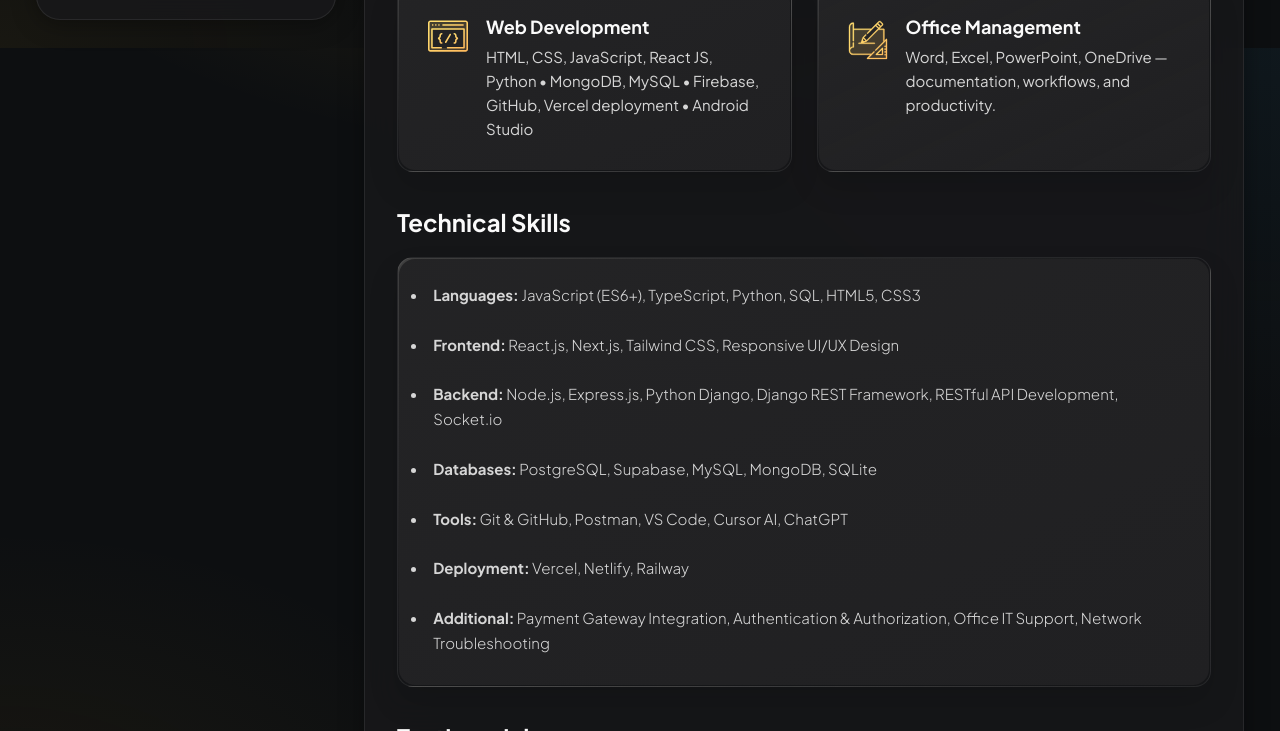
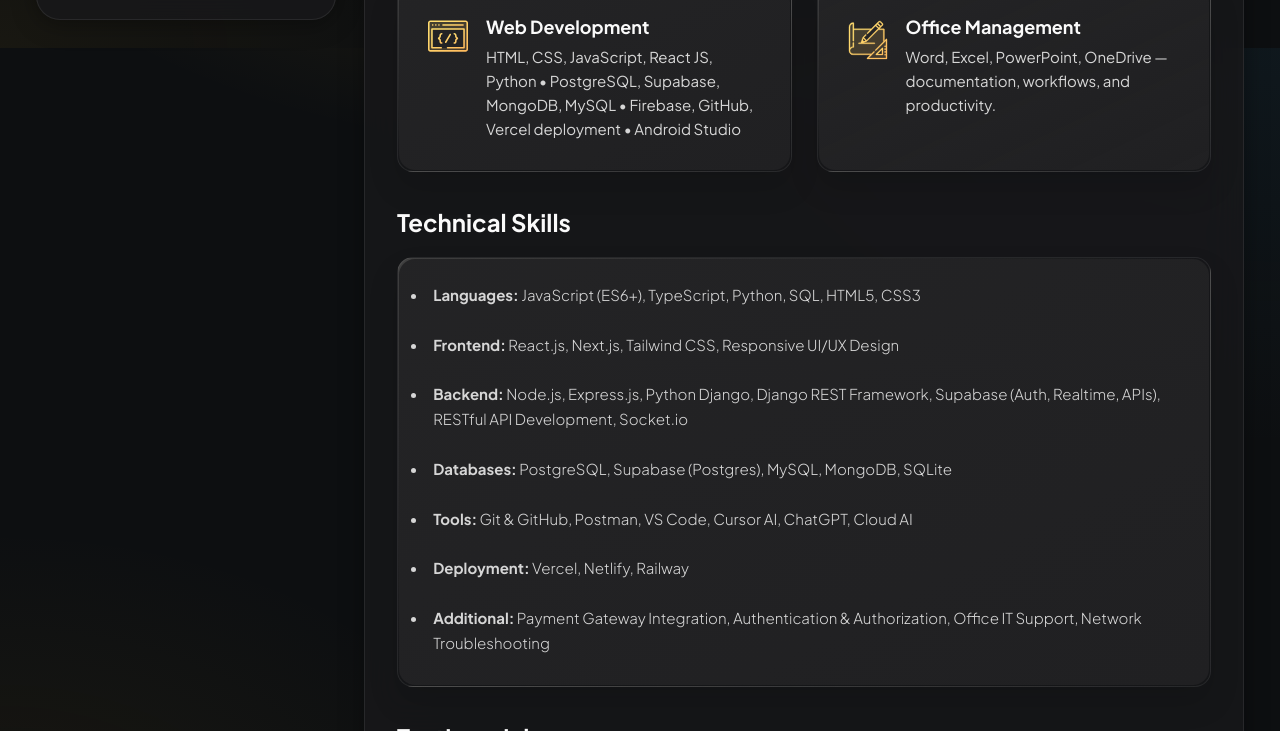
Before and after one commit to faizankhalid1234/portfolio-faizan, a website: page index.html in a window 1280 px wide. Shown: the part 752-1483 px from the top of the page. Drawn offline with nearby package versions, Linux system fonts and the light colour scheme.

Commit message:
Refine skills section with Supabase and Cloud AI.
Highlight Supabase across backend/database skill areas and improve skills visibility in metadata and tools listings.

Made-with: Cursor

```diff
--- a/index.html
+++ b/index.html
@@ -7,7 +7,7 @@
   <meta name="viewport" content="width=device-width, initial-scale=1.0">
   <title>Faizan Khalid | Full Stack Developer — Portfolio</title>
   <meta name="description" content="Faizan Khalid is a Full Stack Developer from Gujranwala, Pakistan. Portfolio, resume, and projects: React, Next.js, Node.js, Django, REST APIs, MongoDB, PostgreSQL, and modern web apps.">
-  <meta name="keywords" content="Faizan Khalid, Full Stack Developer, portfolio, React, Next.js, Node.js, Django, web developer Pakistan, Gujranwala, JavaScript, TypeScript, REST API, MongoDB, PostgreSQL, Vercel">
+  <meta name="keywords" content="Faizan Khalid, Full Stack Developer, portfolio, React, Next.js, Node.js, Django, Supabase, web developer Pakistan, Gujranwala, JavaScript, TypeScript, REST API, MongoDB, PostgreSQL, Vercel">
   <meta name="author" content="Faizan Khalid">
   <meta name="robots" content="index, follow">
   <meta name="theme-color" content="#12151a">
@@ -65,7 +65,7 @@
       "https://www.instagram.com/faizirajpoot845",
       "https://www.facebook.com/faizirajpoot845"
     ],
-    "knowsAbout": ["JavaScript", "TypeScript", "React", "Next.js", "Node.js", "Django", "REST APIs", "MongoDB", "PostgreSQL", "Web Development"]
+    "knowsAbout": ["JavaScript", "TypeScript", "React", "Next.js", "Node.js", "Django", "Supabase", "REST APIs", "MongoDB", "PostgreSQL", "Web Development"]
   }
   </script>
 </head>
@@ -296,7 +296,7 @@
                 <h4 class="h4 service-item-title">Web development</h4>
 
                 <p class="service-item-text">
-                  HTML, CSS, JavaScript, React JS, Python • MongoDB, MySQL • Firebase, GitHub, Vercel deployment • Android Studio
+                  HTML, CSS, JavaScript, React JS, Python • PostgreSQL, Supabase, MongoDB, MySQL • Firebase, GitHub, Vercel deployment • Android Studio
                 </p>
               </div>
 
@@ -332,9 +332,9 @@
           <ul class="skills-list content-card">
             <li class="skills-item"><strong>Languages:</strong> JavaScript (ES6+), TypeScript, Python, SQL, HTML5, CSS3</li>
             <li class="skills-item"><strong>Frontend:</strong> React.js, Next.js, Tailwind CSS, Responsive UI/UX Design</li>
-            <li class="skills-item"><strong>Backend:</strong> Node.js, Express.js, Python Django, Django REST Framework, RESTful API Development, Socket.io</li>
-            <li class="skills-item"><strong>Databases:</strong> PostgreSQL, Supabase, MySQL, MongoDB, SQLite</li>
-            <li class="skills-item"><strong>Tools:</strong> Git & GitHub, Postman, VS Code, Cursor AI, ChatGPT</li>
+            <li class="skills-item"><strong>Backend:</strong> Node.js, Express.js, Python Django, Django REST Framework, Supabase (Auth, Realtime, APIs), RESTful API Development, Socket.io</li>
+            <li class="skills-item"><strong>Databases:</strong> PostgreSQL, Supabase (Postgres), MySQL, MongoDB, SQLite</li>
+            <li class="skills-item"><strong>Tools:</strong> Git & GitHub, Postman, VS Code, Cursor AI, ChatGPT, Cloud AI</li>
             <li class="skills-item"><strong>Deployment:</strong> Vercel, Netlify, Railway</li>
             <li class="skills-item"><strong>Additional:</strong> Payment Gateway Integration, Authentication & Authorization, Office IT Support, Network Troubleshooting</li>
           </ul>
@@ -591,9 +591,9 @@
           <ul class="skills-list content-card">
             <li class="skills-item"><strong>Languages:</strong> JavaScript (ES6+), TypeScript, Python, SQL, HTML5, CSS3</li>
             <li class="skills-item"><strong>Frontend:</strong> React.js, Next.js, Tailwind CSS, Responsive UI/UX Design</li>
-            <li class="skills-item"><strong>Backend:</strong> Node.js, Express.js, Python Django, Django REST Framework, RESTful API Development, Socket.io</li>
-            <li class="skills-item"><strong>Databases:</strong> PostgreSQL, Supabase, MySQL, MongoDB, SQLite</li>
-            <li class="skills-item"><strong>Tools:</strong> Git & GitHub, Postman, VS Code, Cursor AI, ChatGPT</li>
+            <li class="skills-item"><strong>Backend:</strong> Node.js, Express.js, Python Django, Django REST Framework, Supabase (Auth, Realtime, APIs), RESTful API Development, Socket.io</li>
+            <li class="skills-item"><strong>Databases:</strong> PostgreSQL, Supabase (Postgres), MySQL, MongoDB, SQLite</li>
+            <li class="skills-item"><strong>Tools:</strong> Git & GitHub, Postman, VS Code, Cursor AI, ChatGPT, Cloud AI</li>
             <li class="skills-item"><strong>Deployment:</strong> Vercel, Netlify, Railway</li>
             <li class="skills-item"><strong>Additional:</strong> Payment Gateway Integration, Authentication & Authorization, Office IT Support, Network Troubleshooting</li>
           </ul>
```
